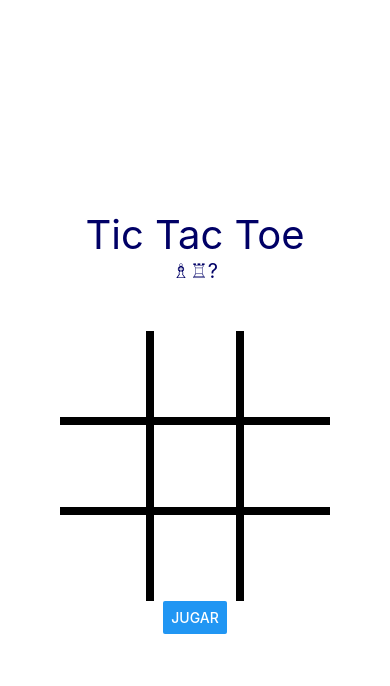
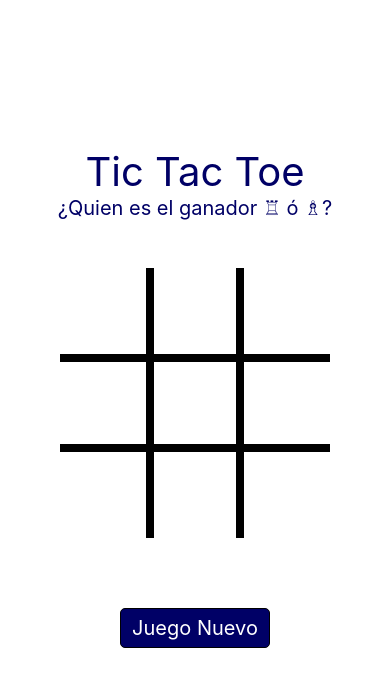
Before and after one commit to anabelcarrion/Tic-Tac-Toe, a React Native app in the folder Tic-Tac-Toe/: screen / in a window 390 px wide. Shown: the top 686 px of the page. Built offline with nearby package versions, Linux system fonts and the light colour scheme.

Commit message:
boton css

```diff
--- a/Tic-Tac-Toe/App.js
+++ b/Tic-Tac-Toe/App.js
@@ -1,7 +1,6 @@
 import React from 'react';
-import { StyleSheet, Text, View, TouchableOpacity, Alert,Button} from 'react-native';
+import { StyleSheet, Text, View, TouchableOpacity, Alert, TouchableHighlight,} from 'react-native';
 import {MaterialCommunityIcons as Icon} from 'react-native-vector-icons'
-
 
 
 export default class App extends React.Component {
@@ -11,7 +10,7 @@ export default class App extends React.Component {
 
     this.state={
       titleText: "Tic Tac Toe",
-      bodyText: "♗♖?",
+      bodyText: "¿Quien es el ganador ♖ ó ♗?",
       gameState:[
         [0,0,0],
         [0,0,0],
@@ -126,8 +125,8 @@ export default class App extends React.Component {
   renderIcon =(row, col)=> {
     var value= this.state.gameState[row][col];
     switch(value){
-      case 1:  return <Icon name ="chess-pawn" style={styles.tileX}/>;
-      case -1: return <Icon name="chess-rook" style={styles.tileO}/>;
+      case 1:  return <Icon name ="chess-pawn" style={styles.tileBishop}/>;
+      case -1: return <Icon name="chess-rook" style={styles.tileTower}/>;
       default: return <View/>;
     }
   }
@@ -177,8 +176,10 @@ export default class App extends React.Component {
           {this.renderIcon(2,2)}
         </TouchableOpacity>
       </View>
-
-      <Button style={styles.button} title="Jugar" onPress ={this.onNewGamePress}/>
+      <View style={{paddingTop:50}}/>
+      <TouchableHighlight onPress={(this.onNewGamePress.bind(this))} style={styles.button}>
+        <Text style={styles.textButton}>Juego Nuevo</Text>
+      </TouchableHighlight>
 
     </View>
   );
@@ -200,16 +201,17 @@ const styles = StyleSheet.create({
     justifyContent: 'center',
     color:"#000066",
   },
-  tileX:{
-    color: "#0099FF",
+  tileBishop:{
+    color: "#003399",
     fontSize:50,
   },
-  tileO:{
+  tileTower:{
+    color:"#cc0000",
+    fontSize:50,
+  },
+  playGame:{
     color:"#FF6666",
     fontSize:50,
-  },
-  button:{
-    color:"red",
   },
   titleText:{
     color:"#000066",
@@ -218,5 +220,22 @@ const styles = StyleSheet.create({
   bodyText:{
     color:"#000066",
     fontSize:20,
+  },
+  button:{
+    width:150,
+    height:40,
+    backgroundColor:"#000066",
+    alignItems: "center",
+    justifyContent:"center",
+    marginTop:20,
+    marginBottom:50,
+    borderRadius:5,
+    borderWidth:1,
+  },
+  textButton:{
+    color: "#fff",
+    fontSize:20,
+
   }
+
 });
```
